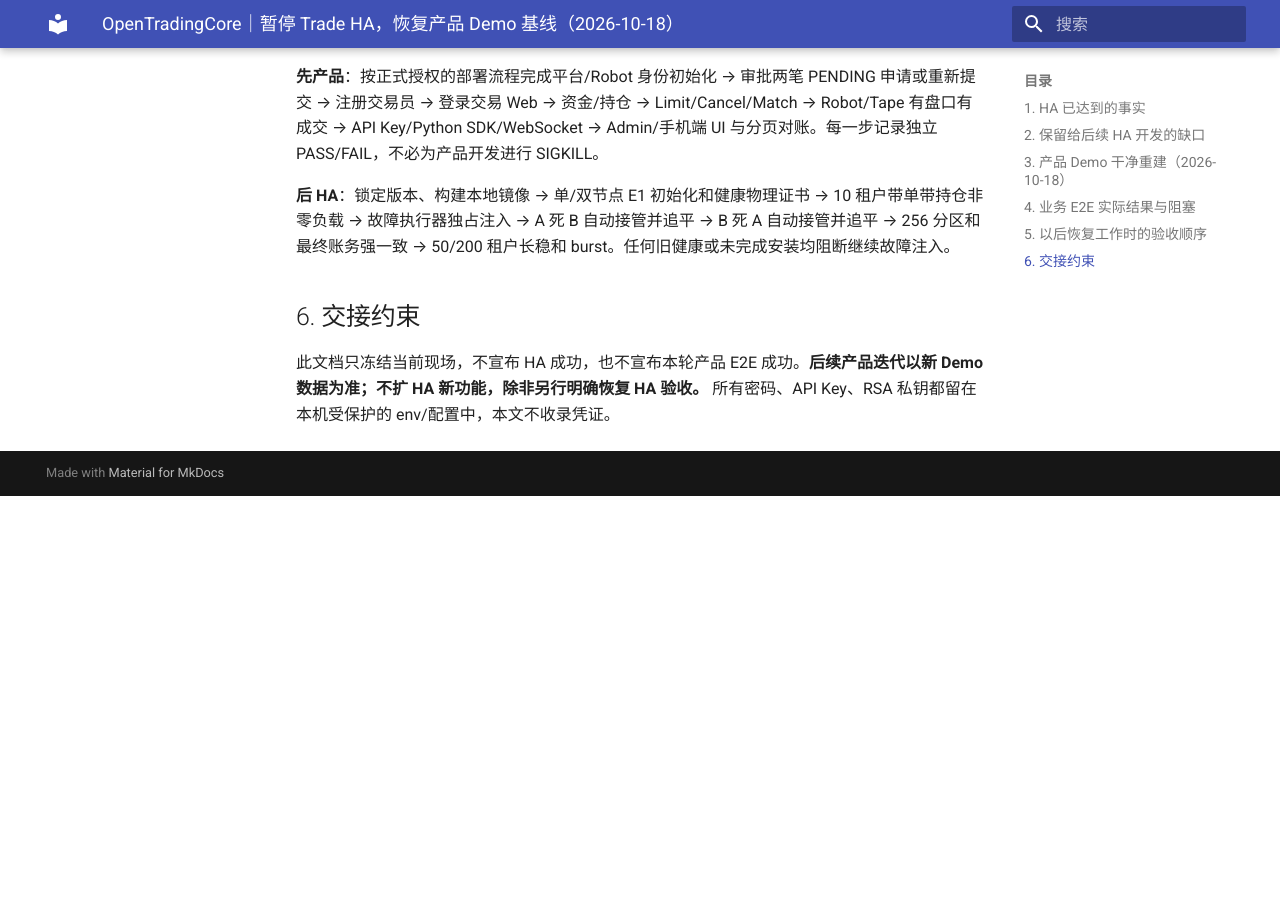
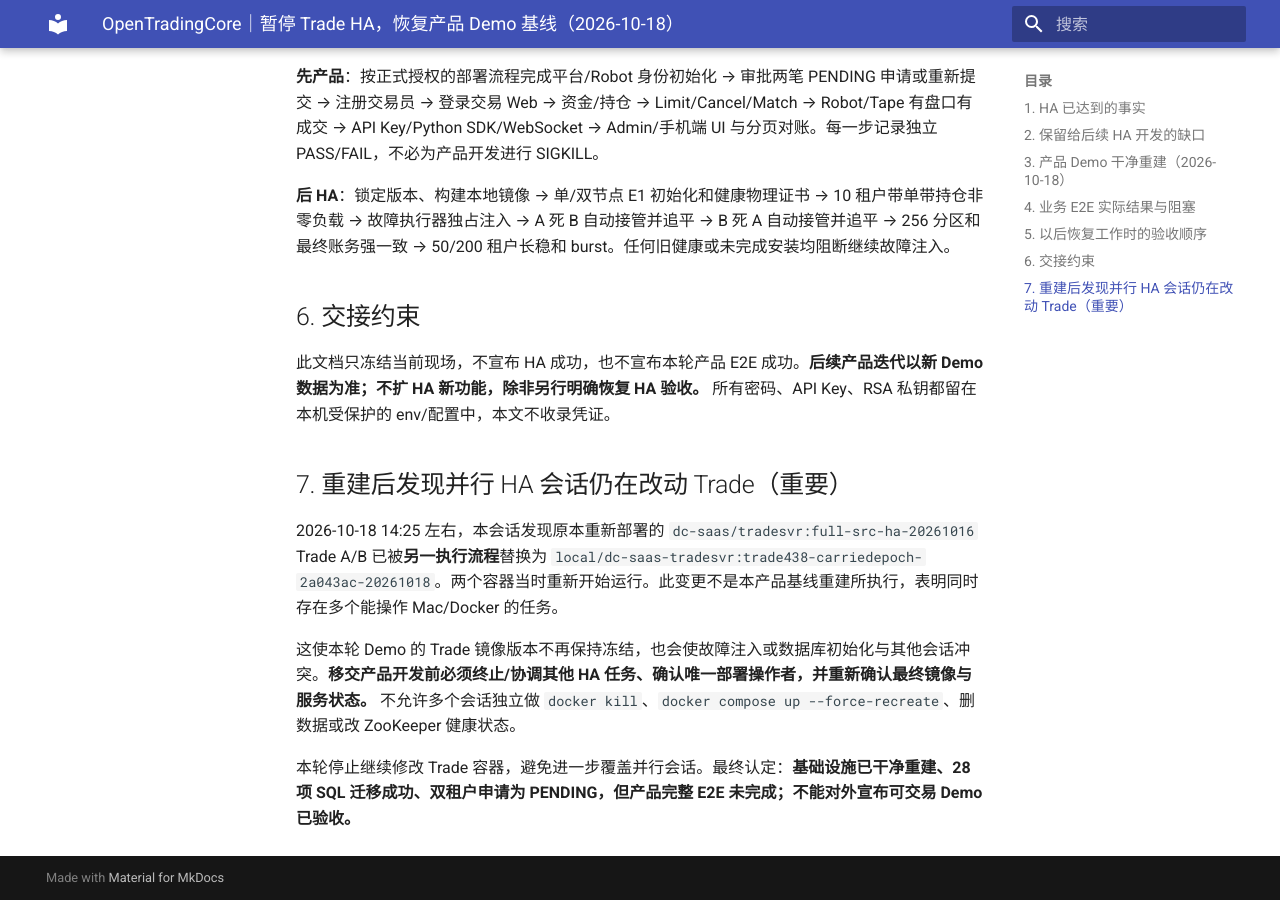
Before and after one commit to bliplink/dc-quant-deploy, an MkDocs documentation site: the page built from docs/TRADE_HA_PAUSED_PRODUCT_DEMO_BASELINE_20261018.zh-CN.md, in a window 1280 px wide and 900 px high, scrolled down 2442 px. Built offline with MkDocs 1.6.1 and Material for MkDocs 9.7.7, drawn with Linux system fonts in a browser that asks for light colours; before the commit the page ends 2938 px from its top, so only the background shows below that.

Commit message:
docs: flag concurrent Trade deployment and incomplete product gate [skip ci]

```diff
--- a/docs/TRADE_HA_PAUSED_PRODUCT_DEMO_BASELINE_20261018.zh-CN.md
+++ b/docs/TRADE_HA_PAUSED_PRODUCT_DEMO_BASELINE_20261018.zh-CN.md
@@ -45,3 +45,11 @@
 ## 6. 交接约束
 
 此文档只冻结当前现场，不宣布 HA 成功，也不宣布本轮产品 E2E 成功。**后续产品迭代以新 Demo 数据为准；不扩 HA 新功能，除非另行明确恢复 HA 验收。** 所有密码、API Key、RSA 私钥都留在本机受保护的 env/配置中，本文不收录凭证。
+
+## 7. 重建后发现并行 HA 会话仍在改动 Trade（重要）
+
+2026-10-18 14:25 左右，本会话发现原本重新部署的 `dc-saas/tradesvr:full-src-ha-20261016` Trade A/B 已被**另一执行流程**替换为 `local/dc-saas-tradesvr:trade438-carriedepoch-2a043ac-20261018`。两个容器当时重新开始运行。此变更不是本产品基线重建所执行，表明同时存在多个能操作 Mac/Docker 的任务。
+
+这使本轮 Demo 的 Trade 镜像版本不再保持冻结，也会使故障注入或数据库初始化与其他会话冲突。**移交产品开发前必须终止/协调其他 HA 任务、确认唯一部署操作者，并重新确认最终镜像与服务状态。** 不允许多个会话独立做 `docker kill`、`docker compose up --force-recreate`、删数据或改 ZooKeeper 健康状态。
+
+本轮停止继续修改 Trade 容器，避免进一步覆盖并行会话。最终认定：**基础设施已干净重建、28 项 SQL 迁移成功、双租户申请为 PENDING，但产品完整 E2E 未完成；不能对外宣布可交易 Demo 已验收。**
```
